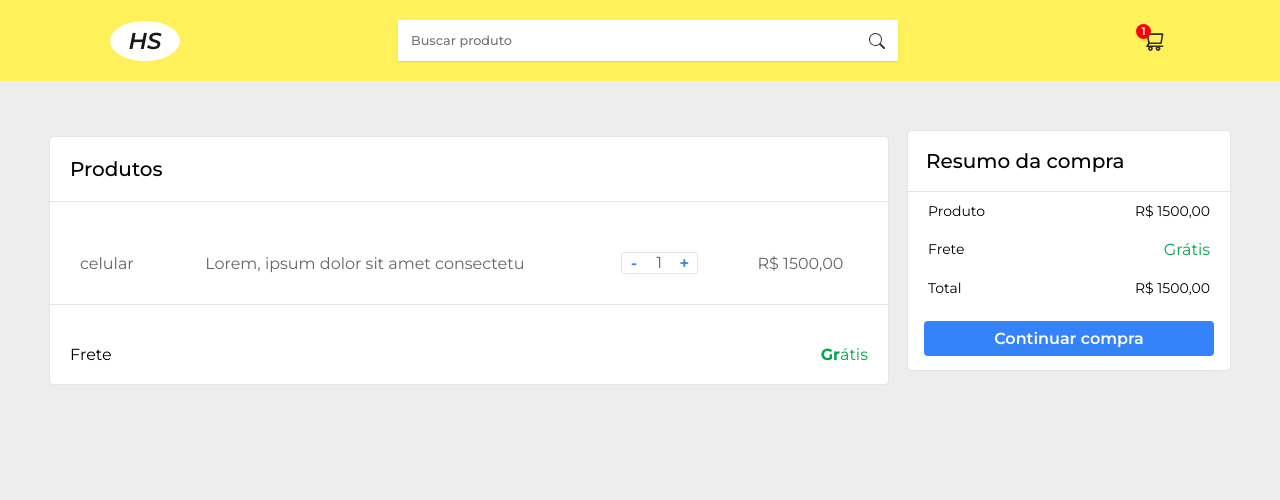
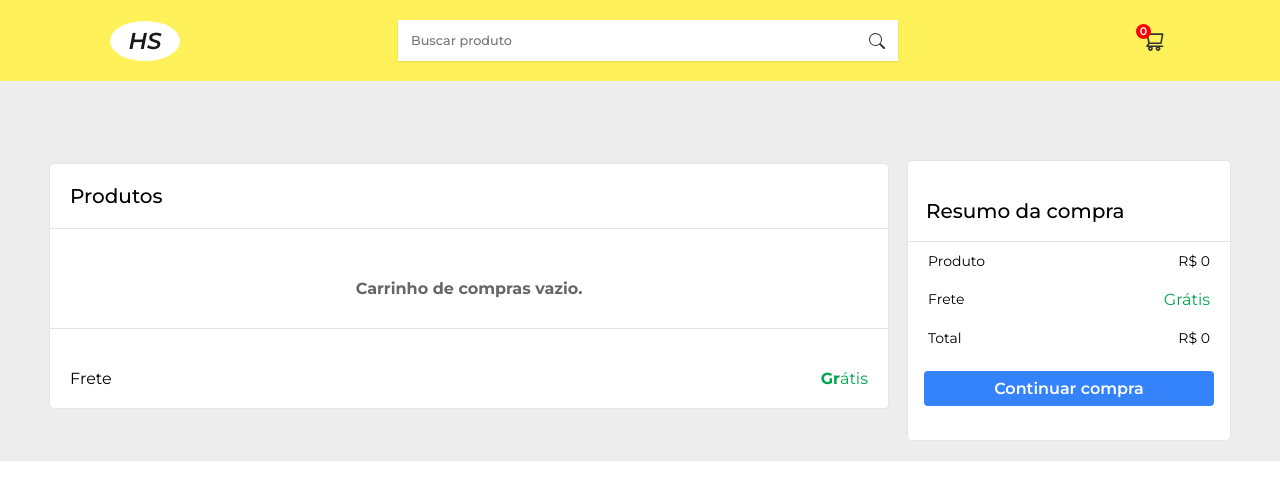
Before and after one commit to hiagospencer/API-Mercado-Livre, a React (Vite) app: page /carrinho in a window 1280 px wide. Shown: the top 500 px of the page. Built offline with nearby package versions, Linux system fonts and the light colour scheme.

Commit message:
updatecart

```diff
--- a/src/Components/CartButton/index.jsx
+++ b/src/Components/CartButton/index.jsx
@@ -1,12 +1,19 @@
+/* eslint-disable react-hooks/rules-of-hooks */
 import { AiOutlineShoppingCart } from 'react-icons/ai';
+
+import useAppContext from '../../Hook/useAppContext';
 
 import { Button, Span } from './styles';
 
 export default function index() {
+
+  const {cart} = useAppContext()
+
+  const totalItensCart = cart.length
   return (
     <Button href="/carrinho">
         <AiOutlineShoppingCart />
-        <Span>1</Span>
+        <Span>{totalItensCart}</Span>
     </Button>
   )
 }
--- a/src/Components/Products/ProductCard/index.jsx
+++ b/src/Components/Products/ProductCard/index.jsx
@@ -1,14 +1,40 @@
+/* eslint-disable react-hooks/rules-of-hooks */
 
+import propTypes from 'prop-types';
 
-import { BsFillCartPlusFill } from 'react-icons/bs';
-import propTypes from 'prop-types';
+import { BsFillCartPlusFill, BsTrash } from 'react-icons/bs';
+
+import { setItem } from '../../../service/LocalStorageFuncs'
 
 import formatCurrency from '../../../utils/formatCurrency';
 
-import { Container, Img, CardInfo, CardPrice, CardTitle, ButtonCart  } from './styles';
+import useAppContext from '../../../Hook/useAppContext';
 
-export default function index({data}) {
-    const {price, title, thumbnail} = data;
+import { ButtonCart, CardInfo, CardPrice, CardTitle, Container, Img } from './styles';
+
+export default function index({data }) {
+  const { cart, setCart} = useAppContext()
+  const {price, title, thumbnail} = data;
+
+
+  const addCart = (obj) => {
+      const copyCart = [...cart]
+      const element = cart.find((e) => e.id === obj.id)
+
+      if(element){
+        const arrFilter = cart.filter((e) => e.id !== obj.id)
+        arrFilter["quantity"] = 1
+        setCart(arrFilter)
+        setItem('carrinho', arrFilter)
+
+      } else{
+        copyCart["quantity"] = 1
+        console.log(copyCart)
+        setCart([...copyCart, obj])
+        setItem('carrinho', [...copyCart, obj])
+      }
+
+    }
 
     return (
       <Container>
@@ -17,9 +43,19 @@ export default function index({data}) {
           <CardPrice>{formatCurrency(price, 'BRL')}</CardPrice>
           <CardTitle>{title}</CardTitle>
         </CardInfo>
-        <ButtonCart>
-          <BsFillCartPlusFill />
-        </ButtonCart>
+
+        {
+          cart.some((itemCart) => itemCart.id === data.id) ? (
+            <ButtonCart onClick={() => addCart(data)}>
+              <BsTrash />
+            </ButtonCart>
+          ) : (
+            <ButtonCart onClick={() => addCart(data)}>
+              <BsFillCartPlusFill />
+            </ButtonCart>
+          )
+        }
+
       </Container>
     )
   }
--- a/src/Components/Products/index.jsx
+++ b/src/Components/Products/index.jsx
@@ -1,4 +1,5 @@
-import { useState, useEffect, useContext } from 'react';
+/* eslint-disable react-hooks/rules-of-hooks */
+import { useState, useEffect } from 'react';
 
 import api from '../../api/provider';
 
@@ -11,8 +12,8 @@ import { GridProducts } from './styles';
 
 export default function index() {
   const {value} = useAppContext()
+
   const [products, setProducts] = useState([]);
-  const [ cart, setCart] = useState([]);
 
 
   useEffect(()=>{
@@ -26,10 +27,10 @@ export default function index() {
   }
 
 
-
   return (
     <GridProducts className='container'>
       {products.map((product) => <ProductCard key={product.id} data={product} />)}
+
     </GridProducts>
   )
 }
--- a/src/Components/SearchBar/index.jsx
+++ b/src/Components/SearchBar/index.jsx
@@ -1,31 +1,37 @@
-import { useContext } from 'react';
+/* eslint-disable react-hooks/rules-of-hooks */
 
 import { BsSearch } from 'react-icons/bs';
 
 import { Button, Form, Input } from './styles';
 
-import valueContext from '../../Contexts/ValueContext';
+import useAppContext from '../../Hook/useAppContext'
 
 
 
 export default function index() {
 
-  const {value, setValue} = useContext(valueContext);
+  const {value, setValue} = useAppContext();
 
   const valueInput = (event) => {
     setValue(event.target.value)
   }
 
+
+  const PreventDefault = (e) => {
+    e.preventDefault();
+    console.log(value)
+  }
+
   return (
-    <Form>
+    <Form action="">
         <Input
-          type="text"
+          type="search"
           placeholder="Buscar produto"
           onChange={valueInput}
           required
         />
 
-        <Button>
+        <Button type="submit" onClick={PreventDefault}>
             <BsSearch />
         </Button>
     </Form>
--- a/src/Components/SearchBar/styles.js
+++ b/src/Components/SearchBar/styles.js
@@ -29,4 +29,5 @@ export const Button = styled.button`
     justify-content: center;
     align-items: center;
     color: #333;
+    cursor: pointer;
 `;
--- a/src/Contexts/AppProvider.jsx
+++ b/src/Contexts/AppProvider.jsx
@@ -1,18 +1,28 @@
+/* eslint-disable react/prop-types */
 import { useState} from 'react';
 import ValueContext from './ValueContext';
 
 import PropTypes from 'prop-types';
 
+import { getItem } from '../service/LocalStorageFuncs';
+
 export default function AppProvider ({children}){
-    const [value, setValue] = useState("notebook")
+    const [value, setValue] = useState()
+    const [cart, setCart] = useState(getItem('carrinho') || [])
+    const [ quantity, setQuantity] = useState(1)
+    const [ carTotal, setCartTotal] = useState()
 
     return (
-        <ValueContext.Provider value={{ value, setValue}}>
+        <ValueContext.Provider value={{ value, setValue, cart, setCart, quantity, setQuantity, carTotal, setCartTotal}}>
             {children}
         </ValueContext.Provider>
     )
 }
 
+AppProvider.defaultProps = {
+    children: ''
+}
+
 AppProvider.prototype = {
     children: PropTypes.string.isRequired
 }.isRequired
--- a/src/Pages/Carrinho/DetailsCart/index.jsx
+++ b/src/Pages/Carrinho/DetailsCart/index.jsx
@@ -1,7 +1,57 @@
+/* eslint-disable react-hooks/rules-of-hooks */
 
-import { Table, Quantidade, Button } from './styles'
+import useAppContext from '../../../Hook/useAppContext';
+
+import { BsTrash } from 'react-icons/bs';
+
+import { setItem } from '../../../service/LocalStorageFuncs';
+import { Button, Quantidade, Table } from './styles';
 
 export default function index() {
+  const { cart,setCart, quantity, setQuantity, setCartTotal } = useAppContext()
+
+
+  const removeCart = (obj) => {
+    const arrFilter = cart.filter((e) => e.id !== obj.id)
+
+    setItem('carrinho', arrFilter)
+    setCart(arrFilter)
+
+  }
+
+  const updateQuantityProduct = ( action) => {
+
+    let newQuantity = 2
+
+
+    if ( action === 'decrease'){
+      if( newQuantity === 1) {
+        return;
+      }
+      newQuantity -= 1
+       setQuantity(newQuantity)
+    }
+
+    if ( action === 'increase' ){
+      newQuantity += 1
+       setQuantity(newQuantity)
+    }
+
+  }
+
+  const getTotal = () => {
+
+    let sum = 0;
+
+    for ( let item of cart){
+      sum += item.price * quantity
+    }
+    setCartTotal(sum)
+    return sum;
+  };
+
+   getTotal();
+
 
   return (
     <div className="overflow">
@@ -12,34 +62,45 @@ export default function index() {
                 <th></th>
                 <th></th>
                 <th></th>
+                <th></th>
             </tr>
         </thead>
 
         <tbody>
 
-            {/* {cart.length === 0 && (
+             {cart.length === 0 && (
                 <tr>
                 <td colSpan='5' style={{ textAlign: 'center' }}>
                   <b>Carrinho de compras vazio.</b>
                 </td>
               </tr>
-            )} */}
+            )}
+          {
+          cart.map((product) => (
+            <tr key={product.id}>
+              <td><img src={product.thumbnail} alt='' width={60} /></td>
 
-            <tr>
-                <td>celular</td>
+              <td  colSpan='2'><p>{product.title}</p></td>
 
-                <td  colSpan='2'><p>Lorem, ipsum dolor sit amet consectetur adipisicing elit</p></td>
+              <td>
+                  <Quantidade>
+                      <Button
+                        onClick={() => updateQuantityProduct( 'decrease')}>-</Button>
+                        <span>{product.available_quantity}</span>
 
-                <td>
-                    <Quantidade>
-                        <Button>-</Button>
-                        <span>1</span>
-                        <Button>+</Button>
-                    </Quantidade>
-                </td>
+                      <Button
+                      onClick={() => updateQuantityProduct('increase')}>+</Button>
+                  </Quantidade>
+              </td>
 
-                <td>R$ 1500,00</td>
+              <td onClick={() => removeCart(product)} >
+                < BsTrash style={{ cursor: 'pointer'}} />
+              </td>
+
+              <td>R$ {product.price * quantity}</td>
             </tr>
+          ))
+          }
         </tbody>
     </Table>
     </div>
--- a/src/Pages/Carrinho/ResumoCompra/index.jsx
+++ b/src/Pages/Carrinho/ResumoCompra/index.jsx
@@ -1,14 +1,19 @@
+/* eslint-disable react-hooks/rules-of-hooks */
+import useAppContext from '../../../Hook/useAppContext';
 
 import { Title, BoxResume, ProductResume, FreteResume, TotalResume, Button } from './styles';
 
 export default function index() {
+
+  const { carTotal } = useAppContext()
+
   return (
     <>
       <Title><h3>Resumo da compra</h3></Title>
       <BoxResume>
         <ProductResume>
           <span>Produto</span>
-          <span>R$ 1500,00</span>
+          <span>R$ {carTotal}</span>
         </ProductResume>
 
         <FreteResume>
@@ -18,7 +23,7 @@ export default function index() {
 
         <TotalResume>
           <span>Total</span>
-          <span>R$ 1500,00</span></TotalResume>
+          <span>R$ {carTotal}</span></TotalResume>
         <Button>Continuar compra</Button>
       </BoxResume>
     </>
--- a/src/Pages/Carrinho/styles.js
+++ b/src/Pages/Carrinho/styles.js
@@ -4,7 +4,8 @@ export const Container = styled.div`
     width: 100%;
     background-color: #ededed;
     padding-top: 120px;
-    height: 100vh;
+    height: auto;
+
 `;
 
 export const InfoCart = styled.div`
@@ -13,7 +14,7 @@ export const InfoCart = styled.div`
     flex-wrap: wrap;
     justify-content: space-around;
     align-items: center;
-    margin: 10px auto;
+    margin: 40px auto;
 
     @media screen and (max-width: 768px){
         flex-direction: column;
@@ -25,6 +26,7 @@ export const CartDescription = styled.div`
     border: 1px solid rgba(0, 0, 0, 0.1);
     border-radius: 5px;
     width: 70%;
+    margin-bottom: 50px ;
 
     @media screen and (max-width: 768px){
         width: 90%;
@@ -37,6 +39,7 @@ export const Summary = styled.div`
     border: 1px solid rgba(0, 0, 0, 0.1);
     border-radius: 5px;
     width: 27%;
+    padding: 20px 0;
     margin-bottom: 20px;
 
     @media screen and (max-width: 768px){
--- /dev/null
+++ b/src/service/LocalStorageFuncs.js
@@ -0,0 +1,7 @@
+export const setItem = (key, value) => {
+    localStorage.setItem(key, JSON.stringify(value))
+}
+
+export const getItem = (key) => {
+    return JSON.parse(localStorage.getItem(key))
+}
```
